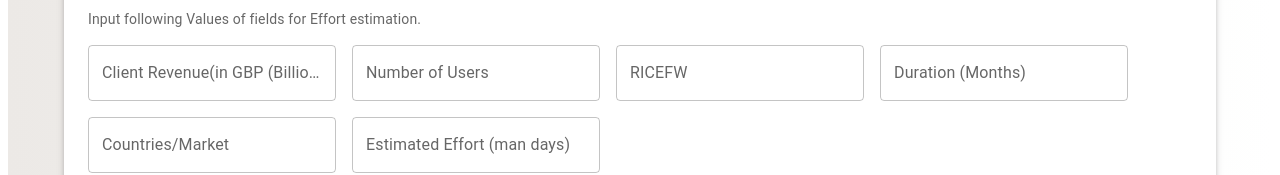
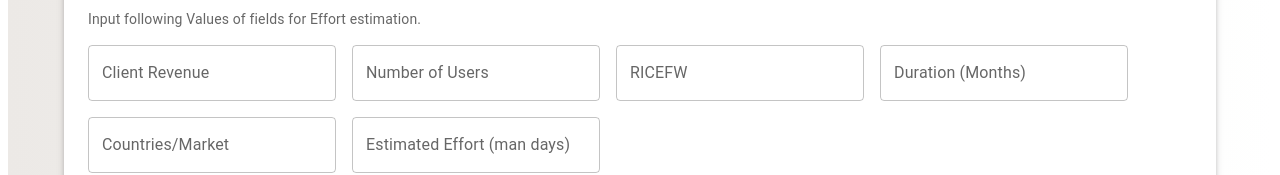
Before and after one commit to Priyojit02/GreenField_ML_Model, a React (Create React App) app in the folder Frontend/greenfield-ui/: page / in a window 1280 px wide. Shown: the part 159-334 px from the top of the page. Built offline with nearby package versions, Linux system fonts and the light colour scheme.

Commit message:
Rename 'Client Revenue(in GBP (Billion))' to 'Client Revenue'

```diff
--- a/Frontend/greenfield-ui/src/components/App.js
+++ b/Frontend/greenfield-ui/src/components/App.js
@@ -36,7 +36,7 @@ import {
 import axios from "axios";
 
 const canonicalCols = [
-  "Client Revenue(in GBP (Billion))",
+  "Client Revenue",
   "Number of Users",
   "RICEFW",
   "Duration (Months)",
```
